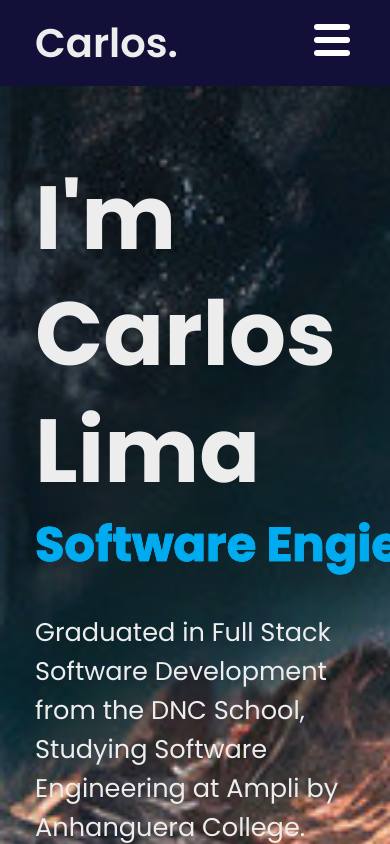
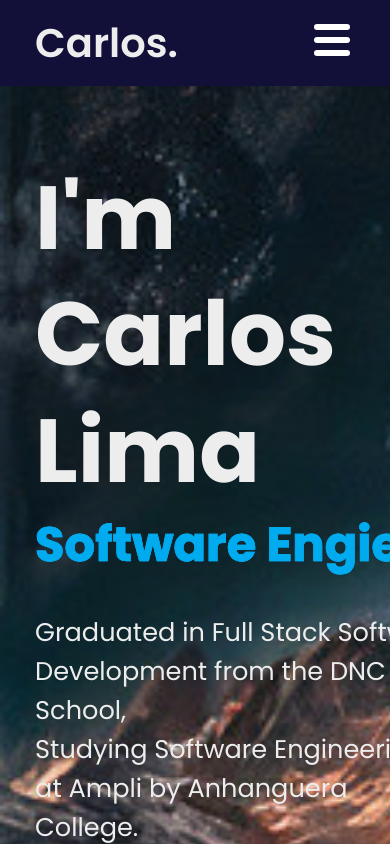
Before and after one commit to devcarlosrlima/portifolio, a React (Vite) app: page / in a window 390 px wide. Shown: the top 844 px of the page. Built offline with nearby package versions, Linux system fonts and the light colour scheme.

Commit message:
update responsive

```diff
--- a/src/Styles/home.scss
+++ b/src/Styles/home.scss
@@ -220,3 +220,9 @@ section{
        }
     }
 }
+
+@media (width <= 445px) {
+    section{
+        width:126%;
+    }
+}
```
